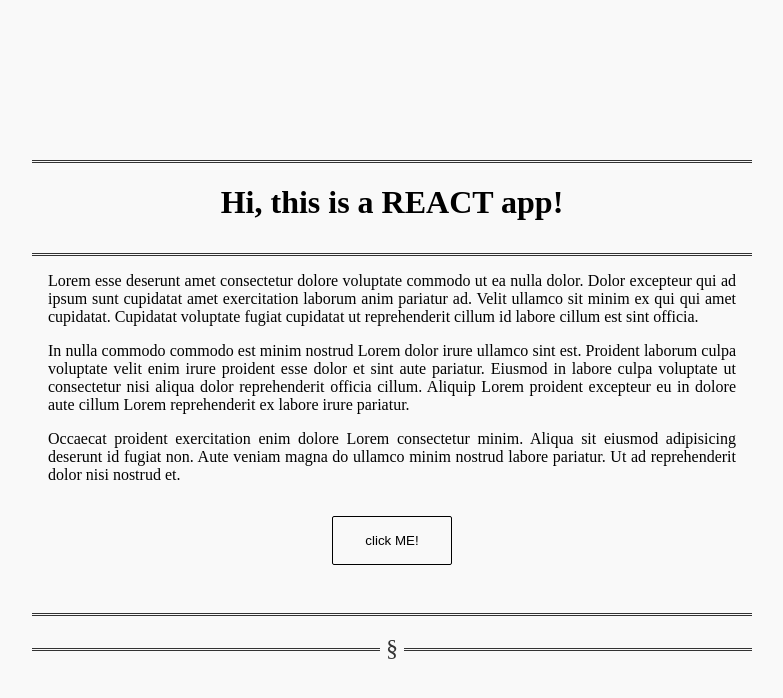
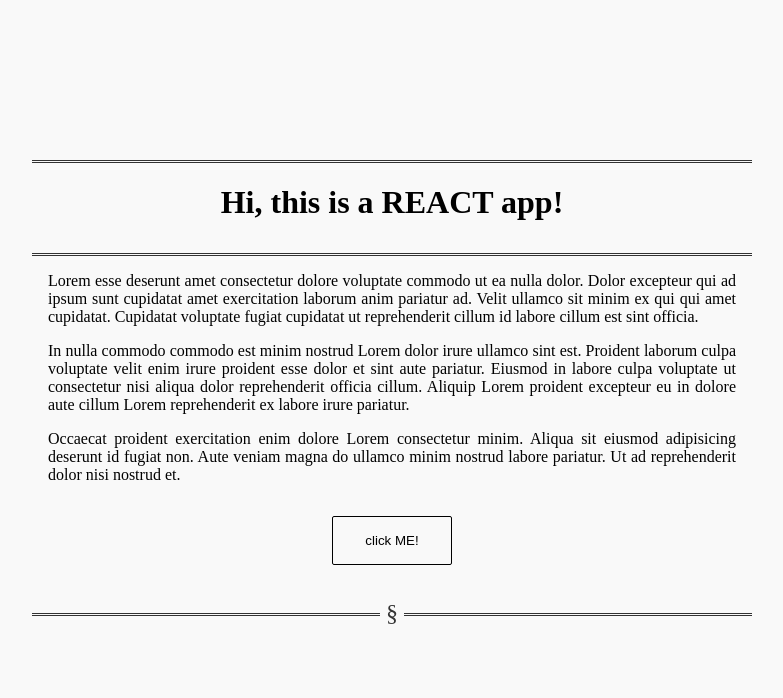
Before and after one commit to rafaelmuto/REACT.js, a React (Create React App) app in the folder react-guide/: page / in a window 1280 px wide. Shown: the top 698 px of the page, without its empty margins (248-1031 px from the left). Built offline with nearby package versions, Linux system fonts and the light colour scheme; a web font is replaced by a local one.

Commit message:
new structure

```diff
--- /dev/null
+++ b/react-guide/src/components/Cockpit/Cockpit.js
@@ -0,0 +1,23 @@
+import React from 'react';
+import style from './Cockpit.module.css';
+
+const cockpit = props => {
+  return (
+    <div className={style.Cockpit}>
+      <hr />
+      <h1>Hi, this is a REACT app!</h1>
+      <hr />
+      <p>Lorem esse deserunt amet consectetur dolore voluptate commodo ut ea nulla dolor. Dolor excepteur qui ad ipsum sunt cupidatat amet exercitation laborum anim pariatur ad. Velit ullamco sit minim ex qui qui amet cupidatat. Cupidatat voluptate fugiat cupidatat ut reprehenderit cillum id labore cillum est sint officia.</p>
+      <p>In nulla commodo commodo est minim nostrud Lorem dolor irure ullamco sint est. Proident laborum culpa voluptate velit enim irure proident esse dolor et sint aute pariatur. Eiusmod in labore culpa voluptate ut consectetur nisi aliqua dolor reprehenderit officia cillum. Aliquip Lorem proident excepteur eu in dolore aute cillum Lorem reprehenderit ex labore irure pariatur.</p>
+      <p>Occaecat proident exercitation enim dolore Lorem consectetur minim. Aliqua sit eiusmod adipisicing deserunt id fugiat non. Aute veniam magna do ullamco minim nostrud labore pariatur. Ut ad reprehenderit dolor nisi nostrud et.</p>
+
+      <button className={style.CockpitBtn} onClick={props.clicked}>
+        click ME!
+      </button>
+      {props.children}
+      <hr className="glyph" />
+    </div>
+  );
+};
+
+export default cockpit;
--- /dev/null
+++ b/react-guide/src/components/Cockpit/Cockpit.module.css
@@ -0,0 +1,12 @@
+.Cockpit p {
+  text-align: justify;
+  padding: 0 1rem;
+}
+
+.CockpitBtn {
+  margin: 1rem 0;
+  padding: 1rem 2rem;
+  background-color: transparent;
+  border: 1px solid black;
+  border-radius: 2px;
+}
--- a/react-guide/src/components/Persons/Persons.js
+++ b/react-guide/src/components/Persons/Persons.js
@@ -1 +1,11 @@
 import React from 'react';
+
+import Person from './Person/Person';
+
+const persons = props => {
+  return props.persons.map((person, index) => {
+    return <Person key={person.id} name={person.name} age={person.age} click={() => props.clicked(index)} changed={event => props.changed(event, person.id)} />;
+  });
+};
+
+export default persons;
--- a/react-guide/src/containers/App.css
+++ b/react-guide/src/containers/App.css
@@ -2,19 +2,6 @@
   text-align: center;
   margin: 10rem auto;
   width: 45rem;
-}
-
-.App p {
-  text-align: justify;
-  padding: 0 1rem;
-}
-
-button {
-  margin: 1rem 0;
-  padding: 1rem 2rem;
-  background-color: transparent;
-  border: 1px solid black;
-  border-radius: 2px;
 }
 
 hr {
@@ -36,6 +23,7 @@
   color: #333;
   text-align: center;
 }
+
 hr.glyph:after {
   content: '§';
   display: inline-block;
--- a/react-guide/src/containers/App.js
+++ b/react-guide/src/containers/App.js
@@ -1,6 +1,7 @@
 import React, { Component } from 'react';
 import './App.css';
-import Person from '../components/Persons/Person/Person';
+import Persons from '../components/Persons/Persons';
+import Cockpit from '../components/Cockpit/Cockpit';
 
 class App extends Component {
   state = {
@@ -34,27 +35,12 @@
     let personsList = null;
 
     if (this.state.showPersons) {
-      personsList = this.state.persons.map((person, index) => {
-        return <Person key={person.id} name={person.name} age={person.age} click={() => this.deletePersonHandler(index)} changed={event => this.nameChangeHandler(event, person.id)} />;
-      });
+      personsList = <Persons persons={this.state.persons} clicked={this.deletePersonHandler} changed={this.nameChangeHandler} />;
     }
 
     return (
       <div className="App">
-        <hr />
-        <h1>Hi, this is a REACT app!</h1>
-        <hr />
-        <p>Lorem esse deserunt amet consectetur dolore voluptate commodo ut ea nulla dolor. Dolor excepteur qui ad ipsum sunt cupidatat amet exercitation laborum anim pariatur ad. Velit ullamco sit minim ex qui qui amet cupidatat. Cupidatat voluptate fugiat cupidatat ut reprehenderit cillum id labore cillum est sint officia.</p>
-        <p>In nulla commodo commodo est minim nostrud Lorem dolor irure ullamco sint est. Proident laborum culpa voluptate velit enim irure proident esse dolor et sint aute pariatur. Eiusmod in labore culpa voluptate ut consectetur nisi aliqua dolor reprehenderit officia cillum. Aliquip Lorem proident excepteur eu in dolore aute cillum Lorem reprehenderit ex labore irure pariatur.</p>
-        <p>Occaecat proident exercitation enim dolore Lorem consectetur minim. Aliqua sit eiusmod adipisicing deserunt id fugiat non. Aute veniam magna do ullamco minim nostrud labore pariatur. Ut ad reprehenderit dolor nisi nostrud et.</p>
-
-        <button onClick={this.togglePersonsHandler}>click ME!</button>
-
-        <hr />
-
-        {personsList}
-
-        <hr className="glyph" />
+        <Cockpit clicked={this.togglePersonsHandler}>{personsList}</Cockpit>
       </div>
     );
   }
```
